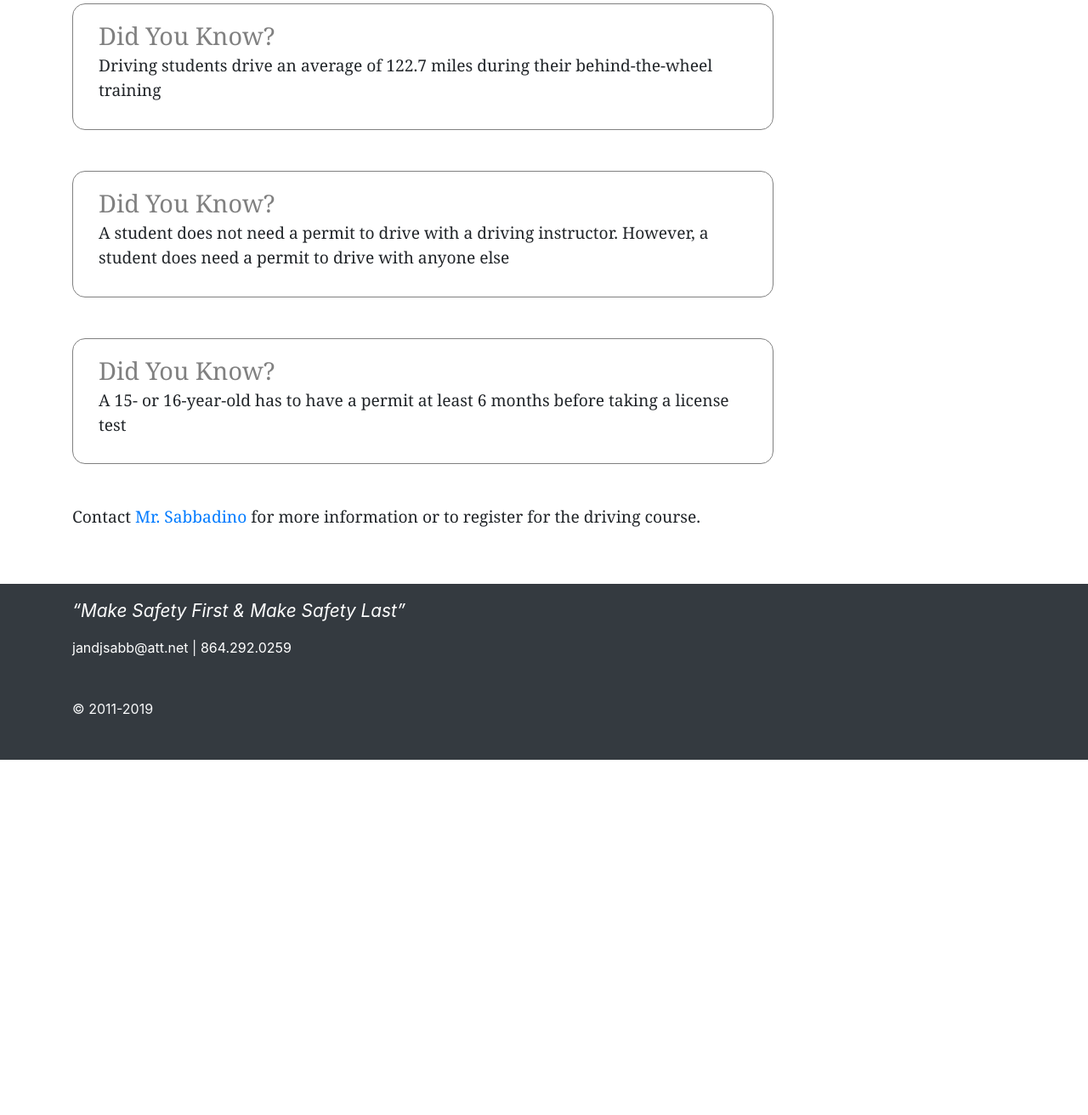
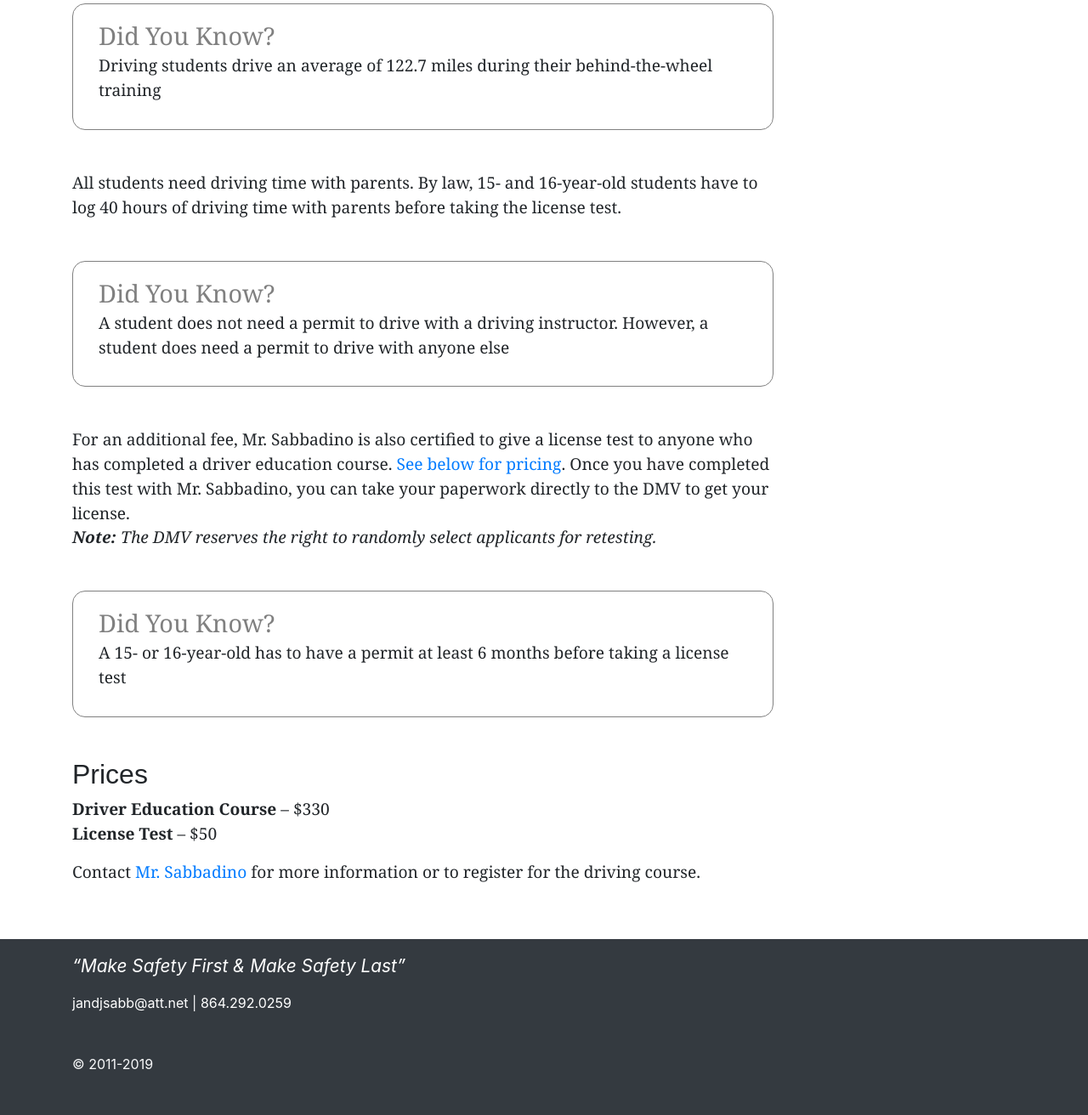
Before and after one commit to nmarsceau/sabbdriving.com, a PHP site: page / in a window 1280 px wide. Shown: the part 2757-4069 px from the top of the page at 85% size. Before the commit the page ends 3651 px from the top, so only its background shows below. Run offline with PHP 8.4, Linux system fonts and the light colour scheme; some libraries are stand-ins or nearby versions.

Commit message:
Add the rest of the content to the homepage
There's still some restructuring and styling to be done, but all the content is there

```diff
--- a/index.php
+++ b/index.php
@@ -81,6 +81,10 @@ require 'head.php';
               Driving students drive an average of 122.7 miles during their behind-the-wheel training
             </p>
           </div>
+          <p class="my-5">
+            All students need driving time with parents. By law, 15- and 16-year-old students have to log 40 hours
+            of driving time with parents before taking the license test.
+          </p>
           <div class="my-5 did-you-know">
             <p class="mb-0 did-you-know-title">Did You Know?</p>
             <p class="">
@@ -88,12 +92,24 @@ require 'head.php';
               permit to drive with anyone else
             </p>
           </div>
+          <p class="my-5">
+            For an additional fee, Mr. Sabbadino is also certified to give a license test to anyone who has
+            completed a driver education course. <a href="#prices-block">See below for pricing</a>. Once you
+            have completed this test with Mr. Sabbadino, you can take your paperwork directly to the DMV to
+            get your license.<br>
+            <em><strong>Note:</strong> The DMV reserves the right to randomly select applicants for retesting.</em>
+          </p>
           <div class="my-5 did-you-know">
             <p class="mb-0 did-you-know-title">Did You Know?</p>
             <p class="">
               A 15- or 16-year-old has to have a permit at least 6 months before taking a license test
             </p>
           </div>
+          <h2 id="prices-block">Prices</h2>
+          <p class="prices">
+            <strong>Driver Education Course</strong> &ndash; $330<br>
+            <strong>License Test</strong> &ndash; $50
+          </p>
           <p>
             Contact <a href="mailto:jandjsabb@att.net?subject=websitequestions">Mr. Sabbadino</a> for more information or to register for the driving course.
           </p>
```
Also changed, not shown: images/4 weeks of classes.jpg (deleted), images/classroom btw illustration.jpg (deleted).
